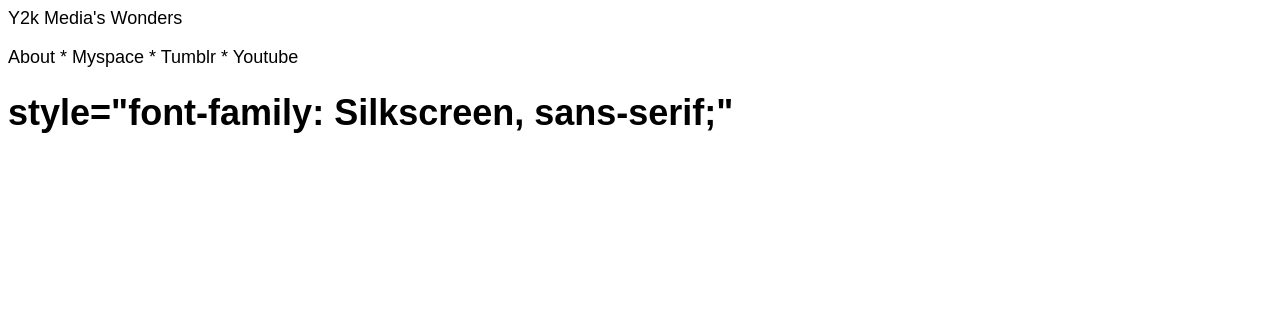
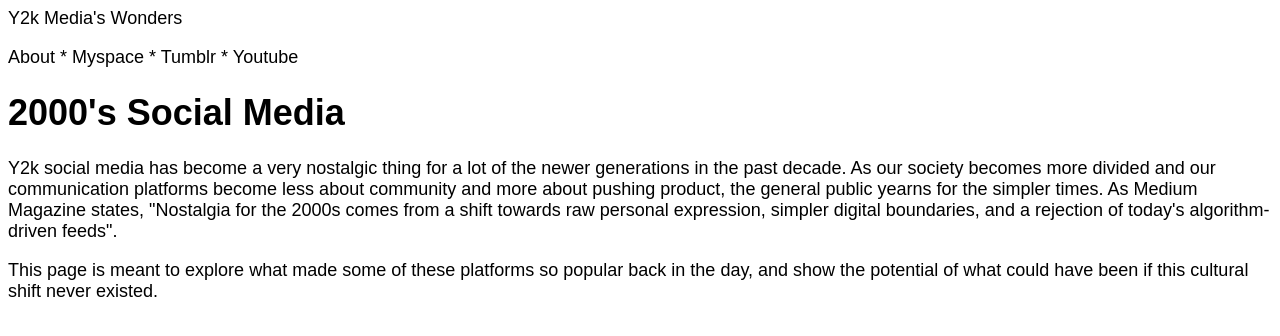
Before and after one commit to ashemcmillen/pro1-ashmcmillen, a plain HTML site: page index.html in a window 1280 px wide. Drawn offline with Linux system fonts and the light colour scheme.

Commit message:
images and text

```diff
--- a/index.html
+++ b/index.html
@@ -23,7 +23,9 @@
             </nav>
 <header>
     <div>
-        <h1> style="font-family: Silkscreen, sans-serif;"</h1>
+        <h1>2000's Social Media</h1>
+        <p>Y2k social media has become a very nostalgic thing for a lot of the newer generations in the past decade. As our society becomes more divided and our communication platforms become less about community and more about pushing product, the general public yearns for the simpler times. As Medium Magazine states, "Nostalgia for the 2000s comes from a shift towards raw personal expression, simpler digital boundaries, and a rejection of today's algorithm-driven feeds".</p>
+        <p>This page is meant to explore what made some of these platforms so popular back in the day, and show the potential of what could have been if this cultural shift never existed.</p>
     </div>
 </header>
         </body>
```
Also changed, not shown: project1_AM/coolguy1.JPG (added), project1_AM/coolguy2.JPG (added), project1_AM/coolguy3.JPG (added), project1_AM/coolguy4.JPG (added), project1_AM/y2k.jpg (added), 1 other file.
